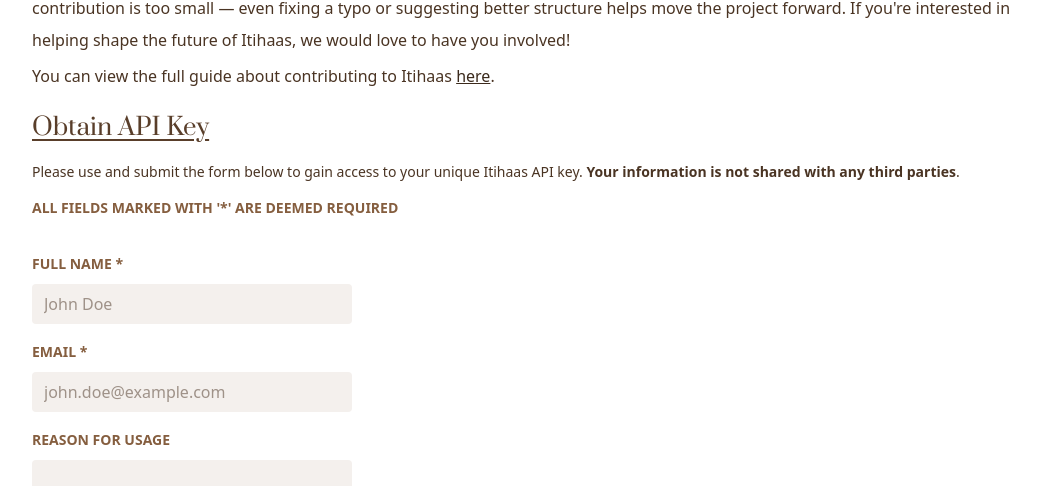
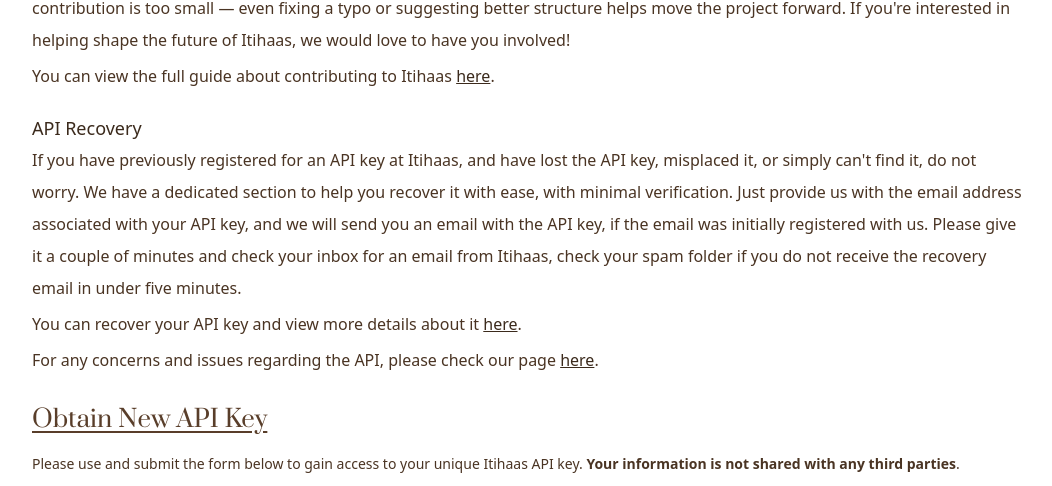
Before and after one commit to sunillshastry/itihaas-client, a React (Vite) app: page /register in a window 1280 px wide. Shown: the part 2033-2519 px from the top of the page, without its empty margins (112-1164 px from the left). Built offline with nearby package versions, Linux system fonts and the light colour scheme; no server answers; a web font is replaced by a local one.

Commit message:
Add new section in RegisterInfo component: API recovery

```diff
--- a/src/components/register/RegisterInfo.tsx
+++ b/src/components/register/RegisterInfo.tsx
@@ -242,7 +242,7 @@ function RegisterInfo() {
 			<div className="mt-5">
 				<h4 className="text-primary-600 text-lg font-medium">
 					Contributing to Itihaas{' '}
-					<Badge className="p-1 px-1.5">Help wanted!</Badge>
+					<Badge className="rounded-lg p-1 px-1.5">Help wanted!</Badge>
 				</h4>
 
 				<p>
@@ -272,7 +272,45 @@ function RegisterInfo() {
 			</div>
 
 			<div className="mt-5">
-				<SubHeader>Obtain API Key</SubHeader>
+				<h4 className="text-primary-600 text-lg font-medium">API Recovery</h4>
+
+				<p>
+					If you have previously registered for an API key at Itihaas, and have
+					lost the API key, misplaced it, or simply can't find it, do not worry.
+					We have a dedicated section to help you recover it with ease, with
+					minimal verification. Just provide us with the email address
+					associated with your API key, and we will send you an email with the
+					API key, if the email was initially registered with us. Please give it
+					a couple of minutes and check your inbox for an email from Itihaas,
+					check your spam folder if you do not receive the recovery email in
+					under five minutes.
+				</p>
+
+				<p className="mt-1 font-medium">
+					You can recover your API key and view more details about it{' '}
+					<Link
+						to="/api-recovery"
+						className="text-primary-600 hover:text-primary-10 underline"
+					>
+						here
+					</Link>
+					.
+				</p>
+
+				<p className="mt-1 font-medium">
+					For any concerns and issues regarding the API, please check our page{' '}
+					<Link
+						to="/issues/api"
+						className="text-primary-600 hover:text-primary-10 underline"
+					>
+						here
+					</Link>
+					.
+				</p>
+			</div>
+
+			<div className="mt-7">
+				<SubHeader>Obtain New API Key</SubHeader>
 				<p className="mt-3 text-sm">
 					Please use and submit the form below to gain access to your unique
 					Itihaas API key.{' '}
```
